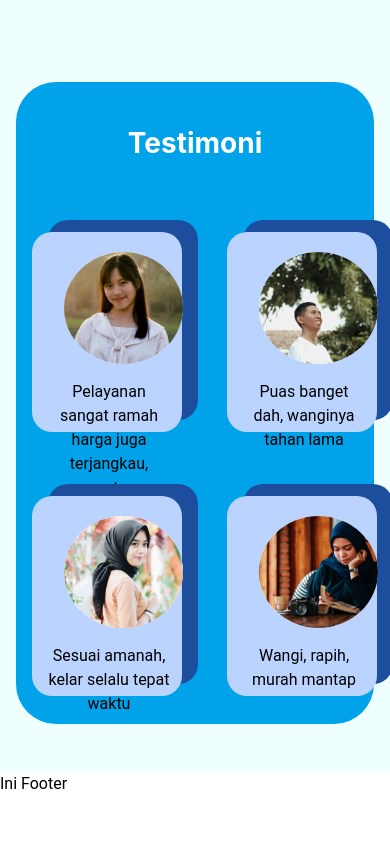
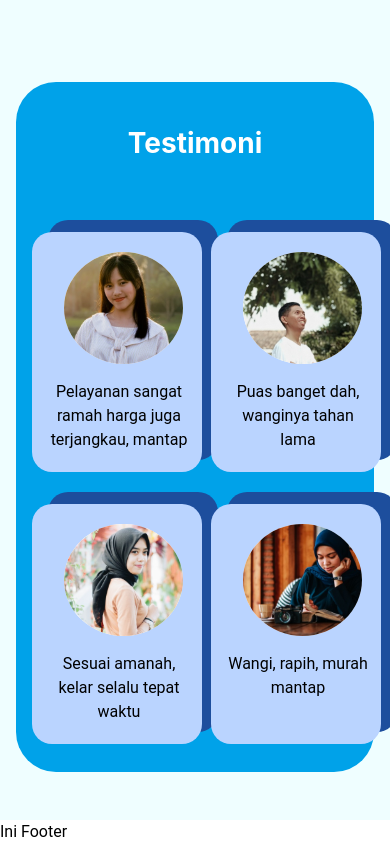
Before and after one commit to muhammadgimnastiar/solusi-laundry, a React (Create React App) app: page / in a window 390 px wide. Shown: the part 2230-3074 px from the top of the page. Before the commit the page ends 3026 px from the top, so only its background shows below. Built offline with nearby package versions, Linux system fonts and the light colour scheme.

Commit message:
modify: padding in testimoni section

```diff
--- a/src/pages/Home/Home.jsx
+++ b/src/pages/Home/Home.jsx
@@ -46,10 +46,10 @@ function Home() {
             <h5 className="text-white font-inter font-bold text-[28px] mb-14">
               Testimoni
             </h5>
-            <div className="grid grid-cols-2 md:grid-cols-4 mx-auto gap-16 ps-8">
+            <div className="grid grid-cols-2 lg:grid-cols-4 mx-auto gap-8 md:gap-16 lg:p-12 ps-8 lg:ps-16">
               {Testimoni.map((testi) => {
                 return (
-                  <div className="w-[150px] h-[200px] md:w-[190px] md:h-[250px] z-10 bg-primary-blue  rounded-[20px]  before:bg-tersier-blue relative before:absolute before:top-3 before:right-4 before:w-full before:h-full before:rounded-[20px]">
+                  <div className="w-[170px] h-[240px] md:w-[190px] md:h-[250px] z-10 bg-primary-blue  rounded-[20px]  before:bg-tersier-blue relative before:absolute before:top-3 before:right-4 before:w-full before:h-full before:rounded-[20px]">
                     <img
                       src={testi.img}
                       alt=""
```
